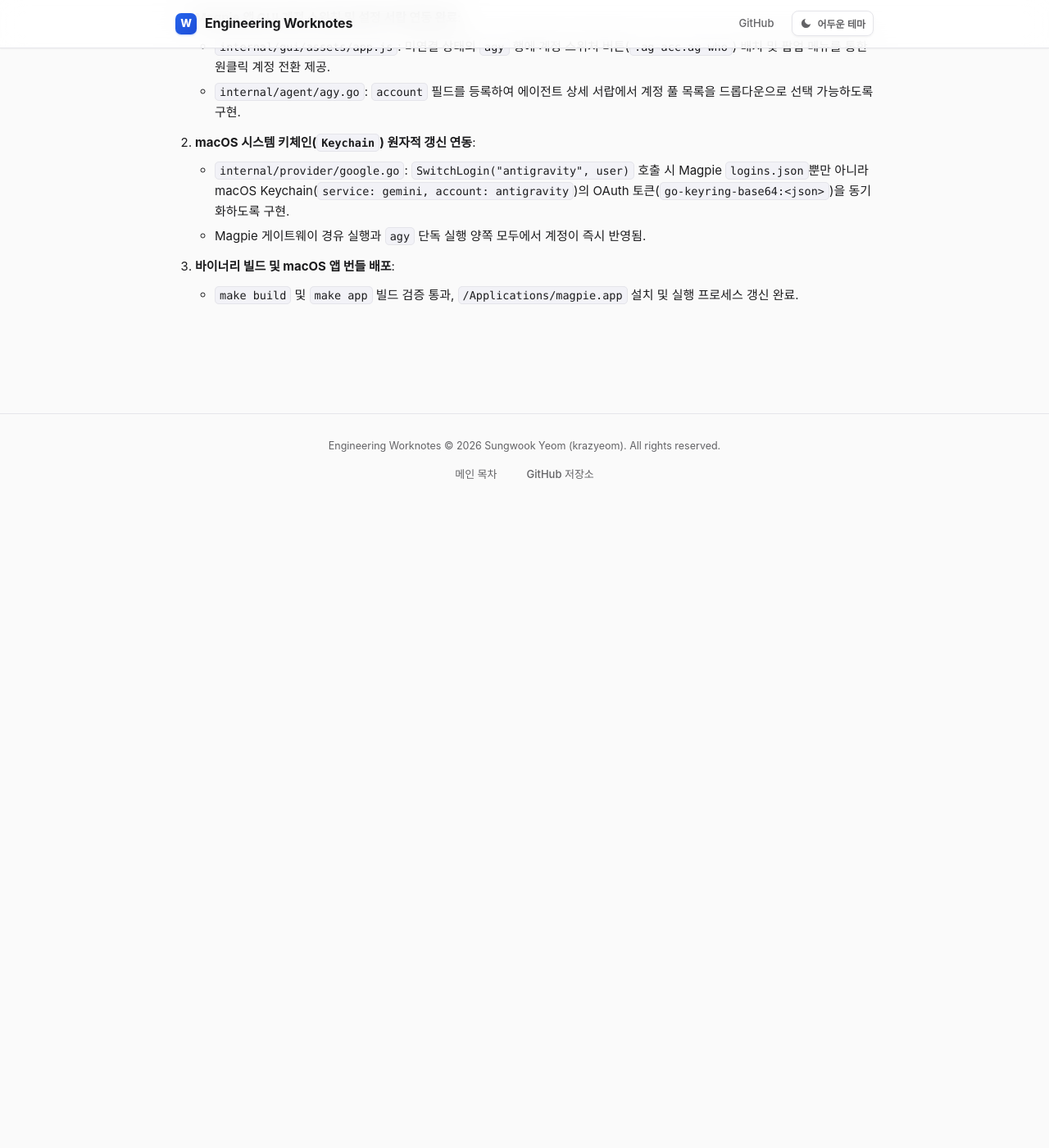
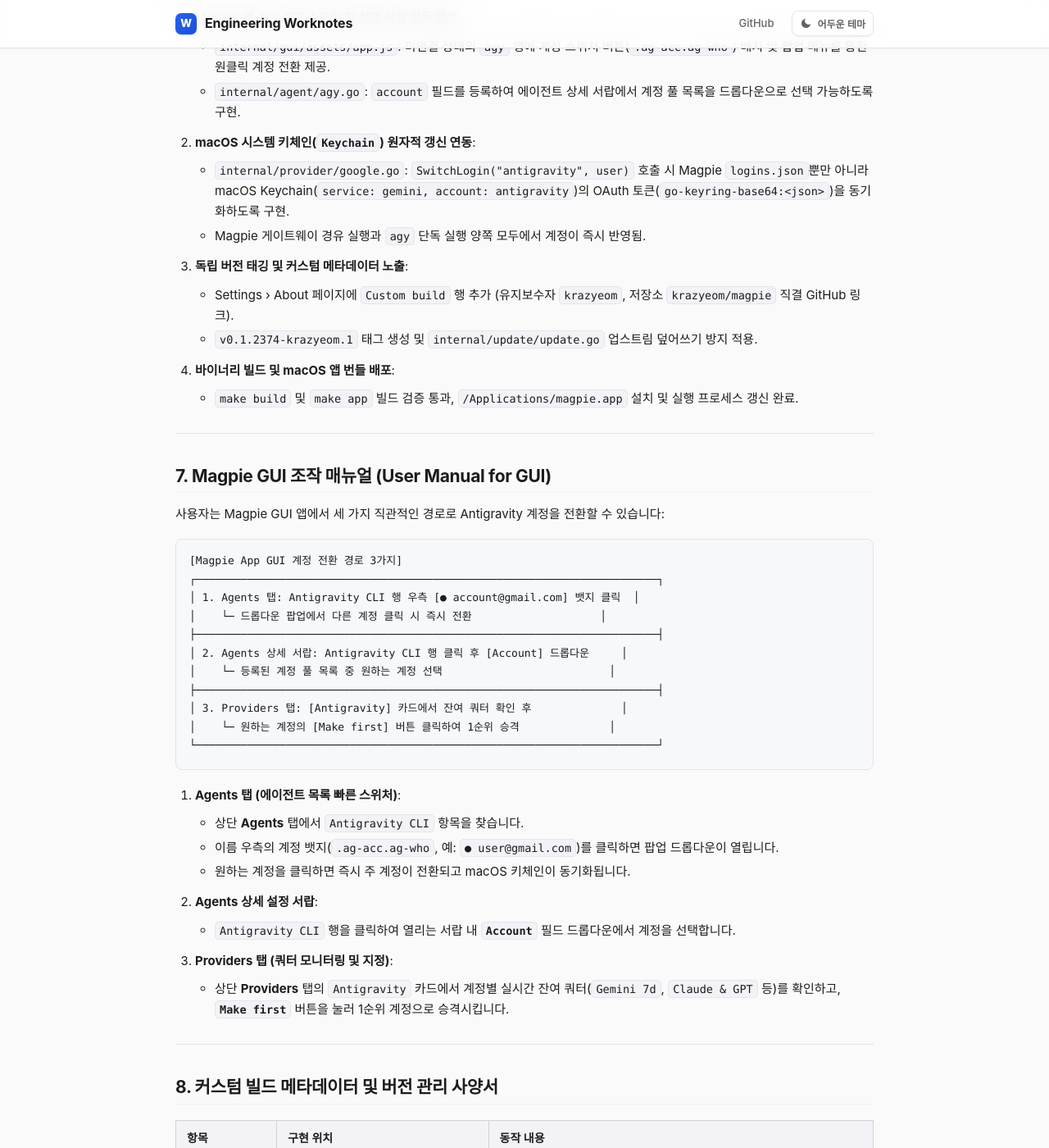
Before and after one commit to krazyeom/worknote, a Jekyll site: the page built from docs/06-antigravity-cli-multi-account-architecture.md, in a window 1280 px wide and 1400 px high, scrolled down 4394 px. Shown: the whole window at 82% size. Built offline with Jekyll 4.4.1, drawn with Linux system fonts in a browser that asks for light colours; before the commit the page ends 5024 px from its top, so only the background shows below that; some of the changed text lies outside the part shown.

Commit message:
docs: expand technical manual and GUI switching specs in doc 06

````diff
--- a/docs/06-antigravity-cli-multi-account-architecture.md
+++ b/docs/06-antigravity-cli-multi-account-architecture.md
@@ -163,10 +163,66 @@ alias agy-personal='GEMINI_API_KEY="<personal-key>" GOOGLE_GEMINI_BASE_URL="http
 ## 6. 구현 및 배포 내역 (Implementation Status)
 
 1. **Magpie 앱 GUI 계정 스위칭 및 설정 서랍 연동 완료**:
-   - `internal/gui/assets/app.js`: 미연결 상태의 `agy` 행에 계정 스위처 버튼(`.ag-acc.ag-who`) 배치 및 팝업 메뉴를 통한 원클릭 계정 전환 제공.
-   - `internal/agent/agy.go`: `account` 필드를 등록하여 에이전트 상세 서랍에서 계정 풀 목록을 드롭다운으로 선택 가능하도록 구현.
+   * `internal/gui/assets/app.js`: 미연결 상태의 `agy` 행에 계정 스위처 버튼(`.ag-acc.ag-who`) 배치 및 팝업 메뉴를 통한 원클릭 계정 전환 제공.
+   * `internal/agent/agy.go`: `account` 필드를 등록하여 에이전트 상세 서랍에서 계정 풀 목록을 드롭다운으로 선택 가능하도록 구현.
 2. **macOS 시스템 키체인(`Keychain`) 원자적 갱신 연동**:
-   - `internal/provider/google.go`: `SwitchLogin("antigravity", user)` 호출 시 Magpie `logins.json`뿐만 아니라 macOS Keychain(`service: gemini, account: antigravity`)의 OAuth 토큰(`go-keyring-base64:<json>`)을 동기화하도록 구현.
-   - Magpie 게이트웨이 경유 실행과 `agy` 단독 실행 양쪽 모두에서 계정이 즉시 반영됨.
-3. **바이너리 빌드 및 macOS 앱 번들 배포**:
-   - `make build` 및 `make app` 빌드 검증 통과, `/Applications/magpie.app` 설치 및 실행 프로세스 갱신 완료.
+   * `internal/provider/google.go`: `SwitchLogin("antigravity", user)` 호출 시 Magpie `logins.json`뿐만 아니라 macOS Keychain(`service: gemini, account: antigravity`)의 OAuth 토큰(`go-keyring-base64:<json>`)을 동기화하도록 구현.
+   * Magpie 게이트웨이 경유 실행과 `agy` 단독 실행 양쪽 모두에서 계정이 즉시 반영됨.
+3. **독립 버전 태깅 및 커스텀 메타데이터 노출**:
+   * Settings › About 페이지에 `Custom build` 행 추가 (유지보수자 `krazyeom`, 저장소 `krazyeom/magpie` 직결 GitHub 링크).
+   * `v0.1.2374-krazyeom.1` 태그 생성 및 `internal/update/update.go` 업스트림 덮어쓰기 방지 적용.
+4. **바이너리 빌드 및 macOS 앱 번들 배포**:
+   * `make build` 및 `make app` 빌드 검증 통과, `/Applications/magpie.app` 설치 및 실행 프로세스 갱신 완료.
+
+---
+
+## 7. Magpie GUI 조작 매뉴얼 (User Manual for GUI)
+
+사용자는 Magpie GUI 앱에서 세 가지 직관적인 경로로 Antigravity 계정을 전환할 수 있습니다:
+
+```
+[Magpie App GUI 계정 전환 경로 3가지]
+┌────────────────────────────────────────────────────────────────────────┐
+│ 1. Agents 탭: Antigravity CLI 행 우측 [● account@gmail.com] 뱃지 클릭  │
+│    └─ 드롭다운 팝업에서 다른 계정 클릭 시 즉시 전환                    │
+├────────────────────────────────────────────────────────────────────────┤
+│ 2. Agents 상세 서랍: Antigravity CLI 행 클릭 후 [Account] 드롭다운     │
+│    └─ 등록된 계정 풀 목록 중 원하는 계정 선택                          │
+├────────────────────────────────────────────────────────────────────────┤
+│ 3. Providers 탭: [Antigravity] 카드에서 잔여 쿼터 확인 후              │
+│    └─ 원하는 계정의 [Make first] 버튼 클릭하여 1순위 승격              │
+└────────────────────────────────────────────────────────────────────────┘
+```
+
+1. **Agents 탭 (에이전트 목록 빠른 스위처)**:
+   * 상단 **Agents** 탭에서 `Antigravity CLI` 항목을 찾습니다.
+   * 이름 우측의 계정 뱃지(`.ag-acc.ag-who`, 예: `● user@gmail.com`)를 클릭하면 팝업 드롭다운이 열립니다.
+   * 원하는 계정을 클릭하면 즉시 주 계정이 전환되고 macOS 키체인이 동기화됩니다.
+2. **Agents 상세 설정 서랍**:
+   * `Antigravity CLI` 행을 클릭하여 열리는 서랍 내 **`Account`** 필드 드롭다운에서 계정을 선택합니다.
+3. **Providers 탭 (쿼터 모니터링 및 지정)**:
+   * 상단 **Providers** 탭의 `Antigravity` 카드에서 계정별 실시간 잔여 쿼터(`Gemini 7d`, `Claude & GPT` 등)를 확인하고, **`Make first`** 버튼을 눌러 1순위 계정으로 승격시킵니다.
+
+---
+
+## 8. 커스텀 빌드 메타데이터 및 버전 관리 사양서
+
+| 항목 | 구현 위치 | 동작 내용 |
+| :--- | :--- | :--- |
+| **Settings › About 노출** | `internal/gui/assets/app.js` | `Custom build` 행 신설, `krazyeom` 유지보수자 및 `github.com/krazyeom/magpie` GitHub 바로가기 연동 |
+| **버전 상태 문구** | `internal/gui/assets/app.js` | Version 행 세부 상태에 `Custom build by krazyeom` 표시 |
+| **다국어 지원** | `internal/gui/assets/i18n.js` | 한국어/영어/중국어/일본어/독어 로케일에 커스텀 빌드 레이블 등록 |
+| **macOS 번들 저작권** | `build/darwin/Info.plist` | `NSHumanReadableCopyright`에 `krazyeom (forked from yetone)` 명시 |
+| **빌드 버전 자동 부여** | `Makefile` | `VERSION` 생성 시 `*-krazyeom*` 태그 우선 감지 및 `-krazyeom` 자동 접미사 부여 |
+| **업스트림 덮어쓰기 방어** | `internal/update/update.go` | `Released(v)`에서 `krazyeom` 포함 시 `false` 반환하여 업스트림 자동 업데이트 차단 |
+
+---
+
+## 9. 소스코드 구조 및 참조 파일 맵
+
+* **[internal/agent/agy.go](file:///Users/krazyeom/dev/magpie/internal/agent/agy.go)**: Antigravity CLI 에이전트 정의 및 `Account` 설정 필드
+* **[internal/provider/google.go](file:///Users/krazyeom/dev/magpie/internal/provider/google.go)**: Google Antigravity 인증, 계정 감지 및 macOS 키체인 동기화(`syncAntigravityKeychain`)
+* **[internal/provider/logins.go](file:///Users/krazyeom/dev/magpie/internal/provider/logins.go)**: 계정 목록 조회, 1순위 계정 확인 및 전환 처리
+* **[internal/gui/assets/app.js](file:///Users/krazyeom/dev/magpie/internal/gui/assets/app.js)**: GUI 계정 스위처 렌더링 및 About 페이지 메타데이터
+* **[internal/update/update.go](file:///Users/krazyeom/dev/magpie/internal/update/update.go)**: 업데이트 릴리즈 판별 및 커스텀 빌드 보호
+* **[docs/antigravity-guide.md](file:///Users/krazyeom/dev/magpie/docs/antigravity-guide.md)**: Magpie 저장소 내 사용자 매뉴얼 및 시스템 기술문서
````
Also changed, not shown: index.md (+3 -1 lines), README.md.
